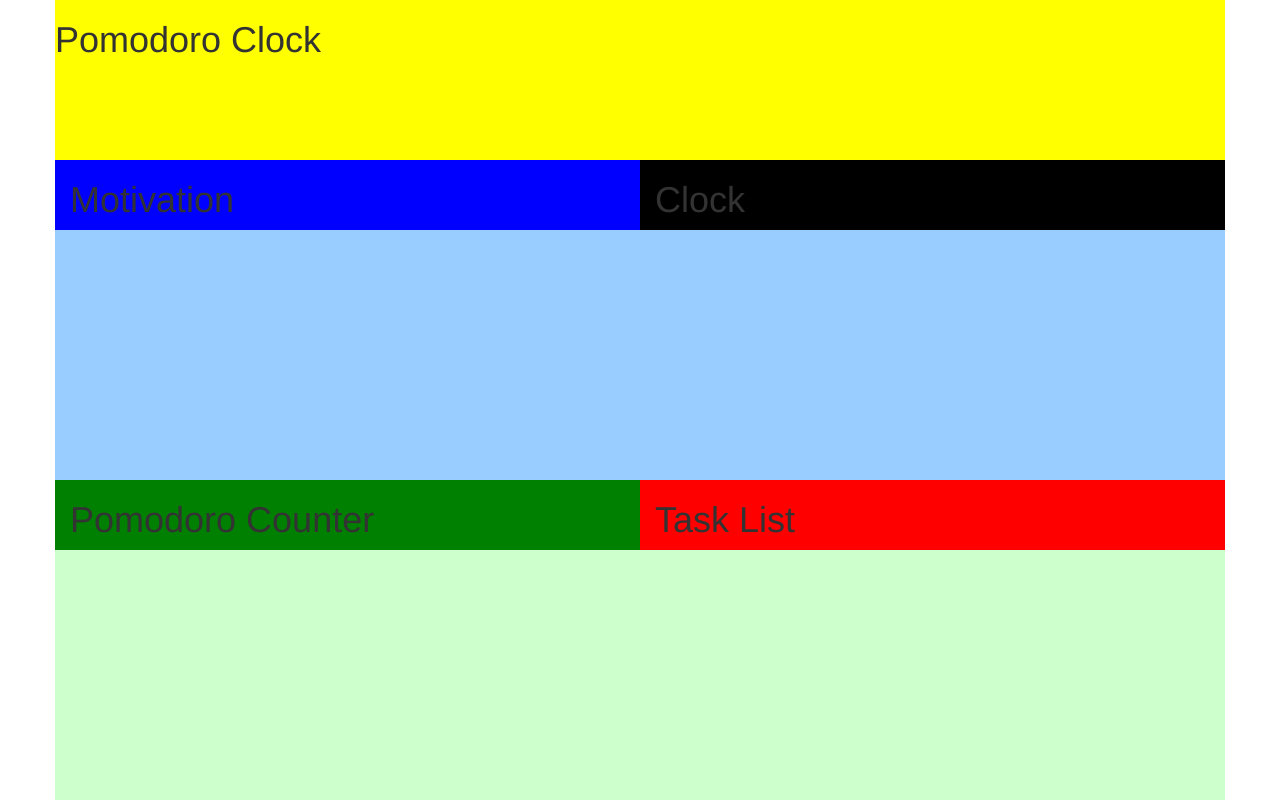
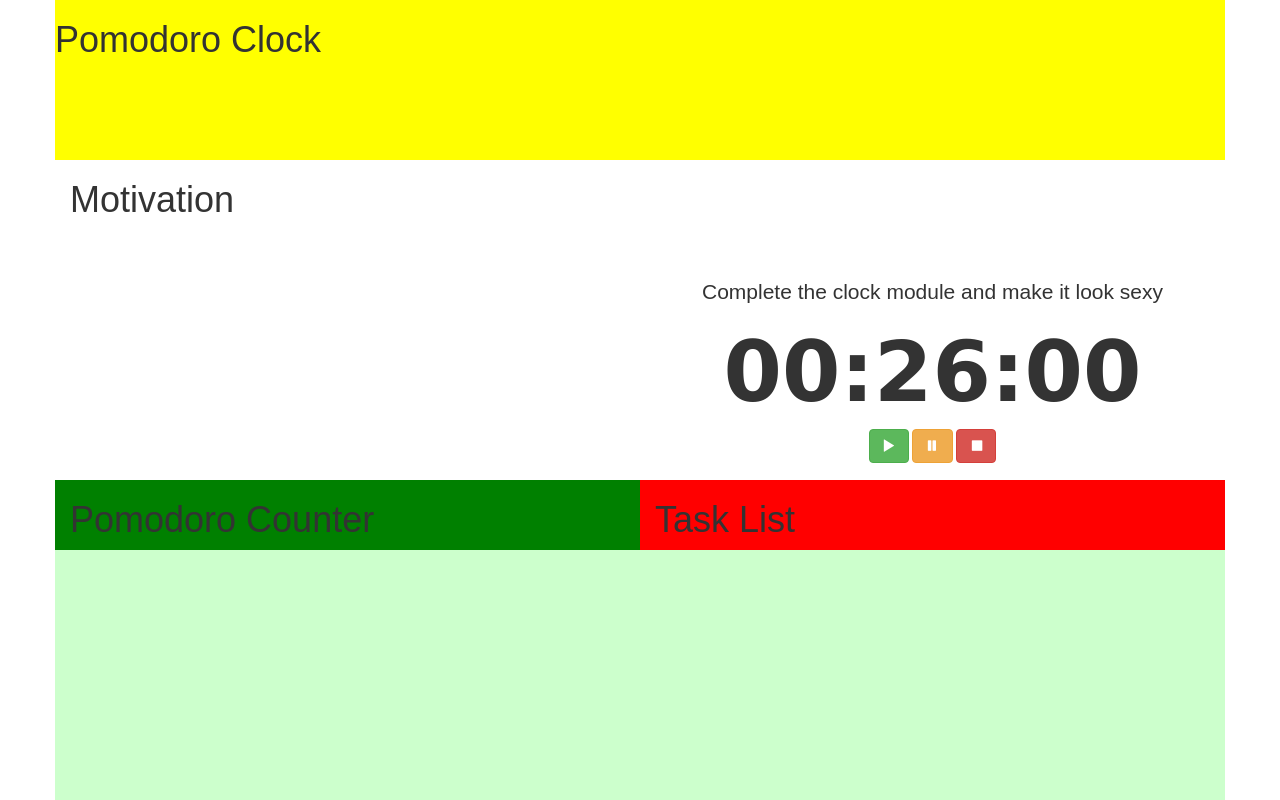
Before and after one commit to domgarr/pomodoro-clock, a plain HTML site: page html/index.html in a window 1280 px wide. Drawn offline with nearby package versions, Linux system fonts and the light colour scheme; a web font is replaced by a local one.

Commit message:
Added functional buttons to operate clock

```diff
--- a/css/index.css
+++ b/css/index.css
@@ -1,6 +1,8 @@
 
  body, html, .container {
          height: 100%;
+    	font-family: 'Antic', sans-serif;
+
     }
 
 .content-cell  {
@@ -12,3 +14,27 @@
 	height: 20%;
 	display: block;
 }
+
+#clock {
+	         font-family: 'Poller One', cursive;
+
+
+	font-weight: bold;
+}
+
+#clock-and-buttons{
+	margin-top: 10%;
+
+}
+
+@media (min-width: 750px){
+	#clock{
+		font-size: 4em;
+	}
+}
+
+@media (min-width: 1170px){
+	#clock{
+		font-size: 6em;
+	}
+}
--- a/html/index.html
+++ b/html/index.html
@@ -12,7 +12,10 @@
 	<script src="https://maxcdn.bootstrapcdn.com/bootstrap/3.3.7/js/bootstrap.min.js" integrity="sha384-Tc5IQib027qvyjSMfHjOMaLkfuWVxZxUPnCJA7l2mCWNIpG9mGCD8wGNIcPD7Txa" crossorigin="anonymous"></script>
 
 	<link href="https://maxcdn.bootstrapcdn.com/bootstrap/3.3.7/css/bootstrap.min.css" rel="stylesheet" integrity="sha384-BVYiiSIFeK1dGmJRAkycuHAHRg32OmUcww7on3RYdg4Va+PmSTsz/K68vbdEjh4u" crossorigin="anonymous">
+	<link href="https://fonts.googleapis.com/css?family=Antic|Poller+One" rel="stylesheet">
+
 	<link rel = "stylesheet" href="../css/index.css">
+	<script src = "../js/timer.js"></script>
 </head>
 
 
@@ -23,12 +26,27 @@
 	</div>
 
 
-		<div class = "row content-cell" style="background-color: #99ccff;">
-			<div class = "col-xs-12 col-sm-6 col-md-6 col-lg-6" style="background-color: blue;">
+		<div class = "row content-cell"   >
+
+
+			<div class = "col-xs-12 col-sm-6 col-md-6 col-lg-6">
 				<h1> Motivation </h1>
 			</div>
-			<div class = "col-xs-12 col-sm-6 col-md-6 col-lg-6 " style="background-color: black;">
-				<h1> Clock </h1>
+
+			<div class = "col-xs-12 col-sm-6 col-md-6 col-lg-6" id="clock-and-buttons" >
+			<p class="lead text-center"> Complete the clock module and make it look sexy </p>
+					<h1 id="clock" class ="text-center"></h1>
+				<div class="text-center">
+					<button type="button" class="btn btn-success" id="start">
+						<span class="glyphicon glyphicon-play"> </span>
+		    		</button>
+				    <button type="button" class="btn btn-warning" id="pause">
+				     	<span class="glyphicon glyphicon-pause"> </span>
+				    </button>
+				    <button type="button" class="btn btn-danger" id="stop">
+				     	<span class="glyphicon glyphicon-stop"> </span>
+				    </button>
+				</div>
 			</div>
 		</div>
 
@@ -36,7 +54,7 @@
 			<div class = "col-xs-12 col-sm-6 col-md-6 col-lg-6 " style="background-color: green;">
 				<h1> Pomodoro Counter </h1>
 			</div>
-			<div class = "col-xs-12  col-lg-6 " style="background-color: red;">
+			<div class = "col-xs-12 col-sm-6 col-md-6 col-lg-6 " style="background-color: red;">
 				<h1> Task List </h1>
 			</div>
 		</div>
--- /dev/null
+++ b/js/timer.js
@@ -0,0 +1,123 @@
+
+
+$(document).ready(function(){
+
+//Constructor for the Timer.
+function Timer(countDownLength, $clock, $play, $pause, $stop){
+	//Expected to be in minutes.
+	var _countDownLength = countDownLength;
+	//Cache DOM
+	var _$clock = $($clock);
+	var _$play = $( $play);
+	var _$pause = $($pause);
+	var _$stop = $($stop);
+
+//Revealing Module Pattern
+//A self-calling anonymous function.
+//This way the innerTime methods are private.
+var innerTimer = (function(){
+
+	const MS = 1000;
+	var MINUTE_IN_MS = MS * 60;
+	var HOUR_IN_MS = MINUTE_IN_MS * 60;
+
+	var countDownLengthMS = countDownLength * MINUTE_IN_MS;
+	var intervalID = null;
+
+	//bind events
+	_$play.on("click", start);
+	_$pause.on("click", pause);
+	_$stop.on("click", stop);
+
+	function start(){
+		if(intervalID == null)
+			intervalID = setInterval(countDown,MS);
+	}
+
+	function countDown(){
+		countDownLengthMS -= MS;
+		render();
+	}
+
+	function pause(){
+		clearInterval(intervalID);
+		intervalID = null;
+	}
+
+	function stop(){
+		pause();
+		resetTime();
+		render();
+	}
+
+	function resetTime(){
+		countDownLengthMS = _countDownLength * MINUTE_IN_MS;
+	}
+
+	function render(){
+		_$clock.text(getTime());
+	}
+
+	function getTime(){
+		var second = '0' + extractSeconds();
+		var minute = '0' + extractMinutes();
+		var hour = '0' + extractHours();
+		var sizeOfString = 2;
+
+
+		return  hour.substring(hour.length - sizeOfString, hour.length) + ':'
+			   + minute.substring(minute.length - sizeOfString, minute.length) + ':'
+			   + second.substring(second.length - sizeOfString, second.length);
+	}
+
+	function extractSeconds(){
+		return (countDownLengthMS % MINUTE_IN_MS) / MS;
+	}
+
+	function extractMinutes(){
+		return Math.floor((countDownLengthMS % HOUR_IN_MS) / MINUTE_IN_MS);
+	}
+
+	function extractHours(){
+		return Math.floor(countDownLengthMS / HOUR_IN_MS);
+	}
+
+	function setLength(newCountDownLength){
+		countDownLengthMS = newCountDownLength * MINUTE_IN_MS;
+		render();
+	}
+
+	function getLength(){
+		return
+	}
+
+	render();
+
+	return {
+		setLength : setLength,
+	};
+
+
+
+})();
+	//Time in minutes.
+	this.setLength = function(newCountDownLength){
+		if(newCountDownLength >= 1){
+			_countDownLength = newCountDownLength;
+			return innerTimer.setLength(newCountDownLength);
+		}
+		_countDownLength = 0;
+		return innerTimer.setLength(_countDownLength);
+	}
+
+	this.getLength = function (){
+		return _countDownLength;
+	}
+}
+//module.exports = timer;
+
+var timer = new Timer(26, "#clock", "#start", "#pause", "#stop");
+
+
+
+});
```
